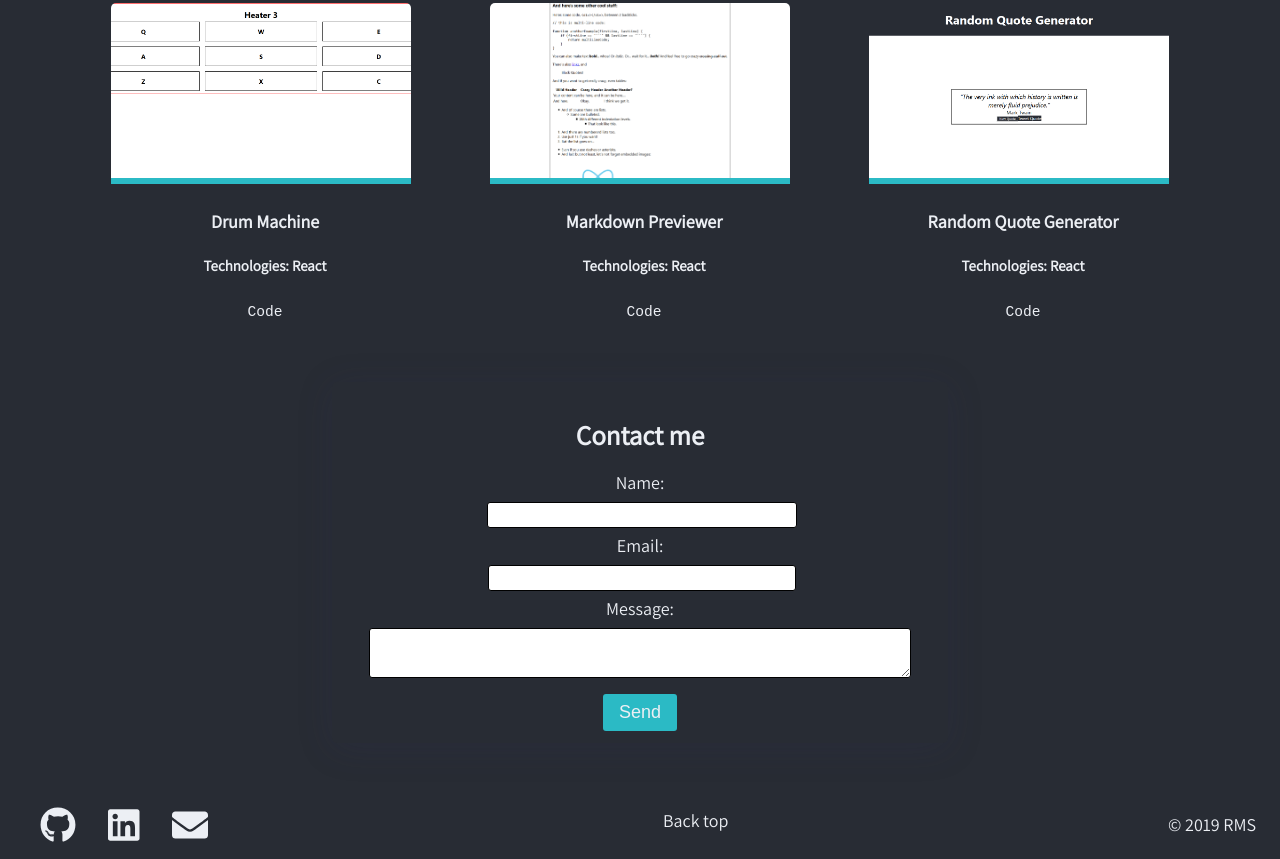
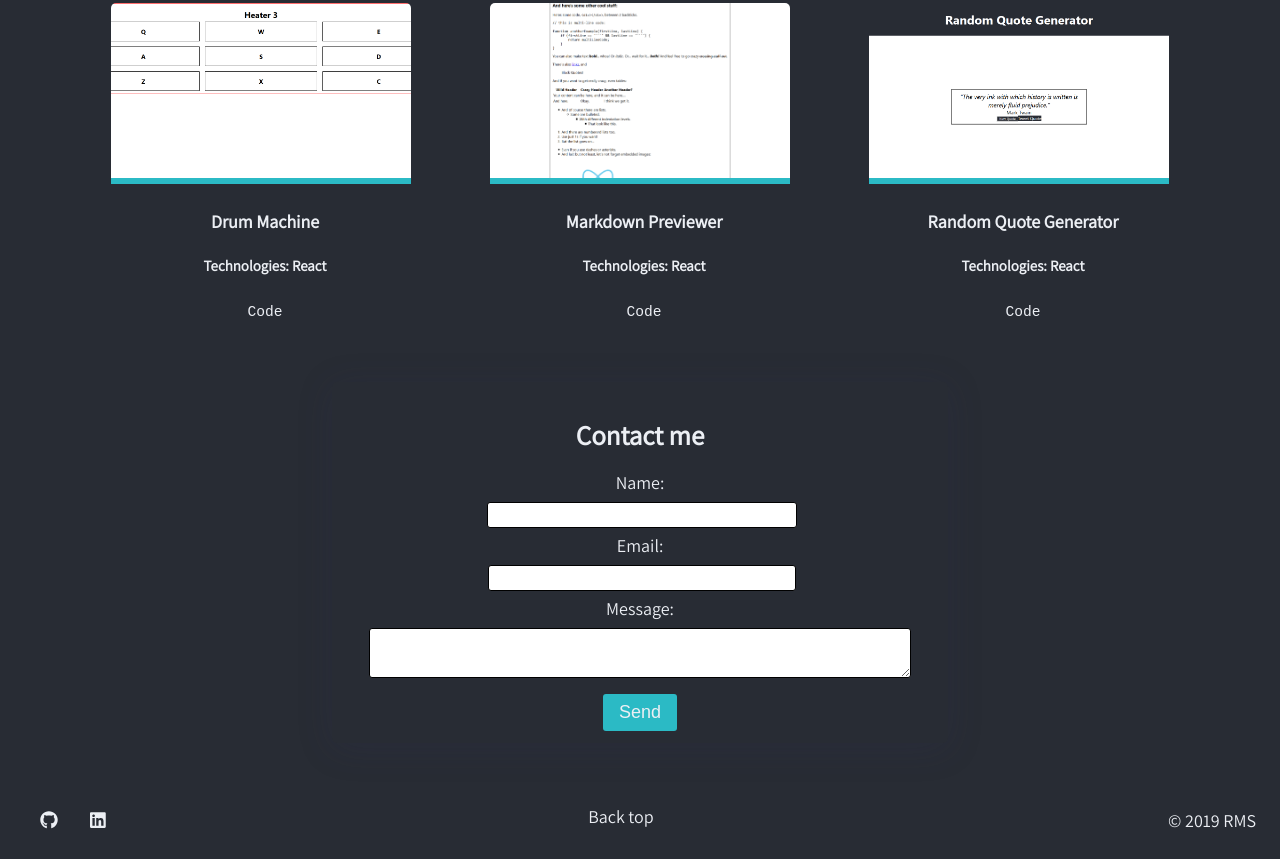
Before and after one commit to remusa/renems.com, a Gatsby site: page / in a window 1280 px wide. Shown: the part 1683-2542 px from the top of the page. Built offline with nearby package versions, Linux system fonts and the light colour scheme; Gatsby itself is replaced by a stand-in of ours.

Commit message:
Footer links

```diff
--- a/src/components/footer.js
+++ b/src/components/footer.js
@@ -1,7 +1,13 @@
 import React from 'react'
 import styled from 'styled-components'
 import Social from './social'
+import { FontAwesomeIcon } from '@fortawesome/react-fontawesome'
 import { Link } from 'gatsby'
+import AnchorLink from 'react-anchor-link-smooth-scroll'
+import {
+  faGithub,
+  faLinkedin,
+} from '@fortawesome/free-brands-svg-icons'
 
 const FooterStyles = styled.footer`
   grid-area: footer;
@@ -24,14 +30,67 @@ const FooterStyles = styled.footer`
       border-color: var(--color-primary);
     }
   }
+
+  .social-links {
+    width: 50px;
+    display: flex;
+    justify-content: space-between;
+
+    a.social {
+    color: var(--color-primary-light);
+    margin: 0 1rem;
+    transition: transform 0.3s;
+    display: inline-block;
+    size: 25px;
+
+    &:hover {
+      /* transform: translateY(-2px); */
+      transform: translateZ(0) scale(0.85);
+      color: var(--color-primary);
+      opacity: 1;
+    }
+  }
+  }
+
+  .move-top:target ~ #header {
+transform: translateY( 0px );
+transition: transform 3s ease-in-out;
+  }
 `
 
 const Footer = () => (
   <FooterStyles>
-    <Social />
-    <Link className='border-bottom' href='/' to='/'>
+    {/* <Social /> */}
+    <span className="social-links">
+    <a
+      target='_blank'
+      rel='noopener noreferrer'
+      href='https://github.com/remusa'
+      className='social'
+    >
+      <FontAwesomeIcon icon={faGithub} size='1x' />
+    </a>
+
+    <a
+      target='_blank'
+      rel='noopener noreferrer'
+      href='https://www.linkedin.com/in/remusa'
+      className='social'
+    >
+      <FontAwesomeIcon icon={faLinkedin} size='1x' />
+    </a>
+    </span>
+
+    <a className='border-bottom move-top' href='#header'>
       Back top
-    </Link>
+    </a>
+    {/* <AnchorLink href="#header"  to='#header' className='border-bottom'>
+      Back top
+    </AnchorLink> */}
+    {/* <Link  href='' to='/'>
+      Back top
+    </Link> */}
+
     <span>© {new Date().getFullYear()} RMS</span>
   </FooterStyles>
 )
```
